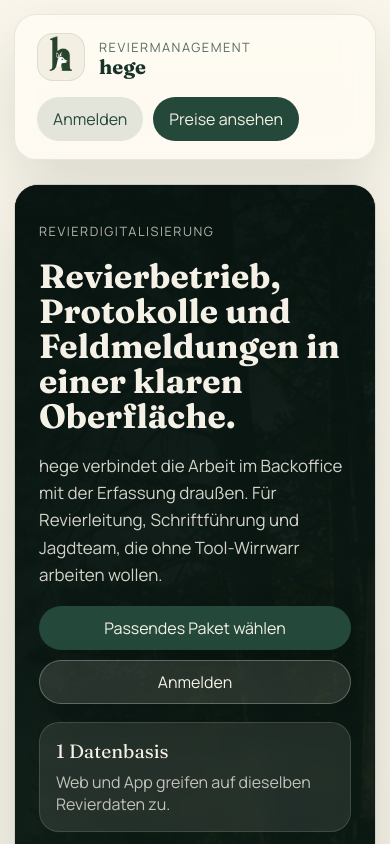
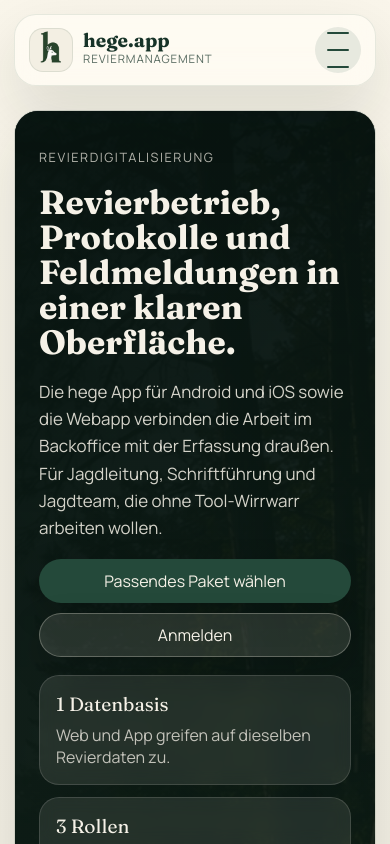
Before and after one commit to ostheimer/ferm, a Next.js app in the folder apps/web/: page / in a window 390 px wide. Built offline with nearby package versions, Linux system fonts and the light colour scheme; no server answers.

Commit message:
fix(web): polish landing header and mobile menu

```diff
--- a/apps/web/src/app/globals.css
+++ b/apps/web/src/app/globals.css
@@ -1452,6 +1452,8 @@ td span {
 }
 
 .public-topbar {
+  position: relative;
+  z-index: 10;
   display: flex;
   align-items: center;
   justify-content: space-between;
@@ -1494,6 +1496,62 @@ td span {
   display: flex;
   flex-wrap: wrap;
   gap: 10px;
+}
+
+.public-mobile-menu {
+  display: none;
+  position: relative;
+  margin-left: auto;
+}
+
+.public-mobile-menu summary {
+  display: grid;
+  place-items: center;
+  gap: 5px;
+  width: 46px;
+  height: 46px;
+  border-radius: 999px;
+  background: rgba(36, 73, 58, 0.1);
+  cursor: pointer;
+  list-style: none;
+}
+
+.public-mobile-menu summary::-webkit-details-marker {
+  display: none;
+}
+
+.public-mobile-menu-line {
+  display: block;
+  width: 22px;
+  height: 2px;
+  border-radius: 999px;
+  background: var(--accent-strong);
+}
+
+.public-mobile-menu-panel {
+  position: absolute;
+  z-index: 5;
+  top: calc(100% + 10px);
+  right: 0;
+  display: grid;
+  min-width: 160px;
+  gap: 4px;
+  padding: 8px;
+  border: 1px solid rgba(25, 57, 44, 0.12);
+  border-radius: 18px;
+  background: rgba(255, 252, 244, 0.96);
+  box-shadow: 0 24px 58px rgba(16, 35, 28, 0.18);
+}
+
+.public-mobile-menu-panel a {
+  padding: 12px 14px;
+  border-radius: 12px;
+  color: var(--accent-strong);
+  font-weight: 700;
+}
+
+.public-mobile-menu-panel a:hover {
+  background: rgba(36, 73, 58, 0.08);
 }
 
 .public-hero {
@@ -1605,8 +1663,9 @@ td span {
   position: relative;
   z-index: 2;
   align-self: stretch;
-  display: grid;
-  gap: 20px;
+  display: flex;
+  flex-direction: column;
+  gap: 14px;
   min-width: 0;
   padding: 28px;
   background: rgba(12, 29, 23, 0.78);
@@ -1646,6 +1705,7 @@ td span {
 .public-proof {
   display: grid;
   gap: 10px;
+  margin-top: auto;
   padding-top: 10px;
   border-top: 1px solid rgba(245, 241, 231, 0.16);
 }
@@ -1943,10 +2003,42 @@ td span {
       linear-gradient(90deg, rgba(8, 20, 16, 0.84), rgba(8, 20, 16, 0.46));
   }
 
-  .public-topbar,
   .public-cta-band {
     align-items: flex-start;
     flex-direction: column;
+  }
+
+  .public-topbar {
+    flex-direction: row;
+    align-items: center;
+    padding: 12px 14px;
+  }
+
+  .public-brand {
+    gap: 10px;
+  }
+
+  .public-brand-mark {
+    width: 44px;
+    height: 44px;
+    border-radius: 14px;
+  }
+
+  .public-brand strong {
+    font-size: 1.2rem;
+  }
+
+  .public-brand .eyebrow {
+    font-size: 0.72rem;
+    letter-spacing: 0.08em;
+  }
+
+  .public-topbar-actions {
+    display: none;
+  }
+
+  .public-mobile-menu {
+    display: block;
   }
 
   .public-hero-copy {
--- a/apps/web/src/components/public-landing.tsx
+++ b/apps/web/src/components/public-landing.tsx
@@ -77,8 +77,8 @@ export function PublicLanding() {
               />
             </div>
             <div>
+              <strong>hege.app</strong>
               <p className="eyebrow">Reviermanagement</p>
-              <strong>hege</strong>
             </div>
           </div>
 
@@ -90,6 +90,18 @@ export function PublicLanding() {
               Preise ansehen
             </Link>
           </nav>
+
+          <details className="public-mobile-menu">
+            <summary aria-label="Menü öffnen">
+              <span className="public-mobile-menu-line" />
+              <span className="public-mobile-menu-line" />
+              <span className="public-mobile-menu-line" />
+            </summary>
+            <nav className="public-mobile-menu-panel" aria-label="Mobiler Schnellzugriff">
+              <Link href="/login">Anmelden</Link>
+              <Link href="#preise">Preise</Link>
+            </nav>
+          </details>
         </header>
 
         <section className="public-hero">
@@ -106,8 +118,9 @@ export function PublicLanding() {
             <p className="eyebrow">Revierdigitalisierung</p>
             <h1>Revierbetrieb, Protokolle und Feldmeldungen in einer klaren Oberfläche.</h1>
             <p className="public-hero-text">
-              hege verbindet die Arbeit im Backoffice mit der Erfassung draußen. Für Revierleitung,
-              Schriftführung und Jagdteam, die ohne Tool-Wirrwarr arbeiten wollen.
+              Die hege App für Android und iOS sowie die Webapp verbinden die Arbeit im Backoffice
+              mit der Erfassung draußen. Für Jagdleitung, Schriftführung und Jagdteam, die ohne
+              Tool-Wirrwarr arbeiten wollen.
             </p>
 
             <div className="public-hero-actions">
```
